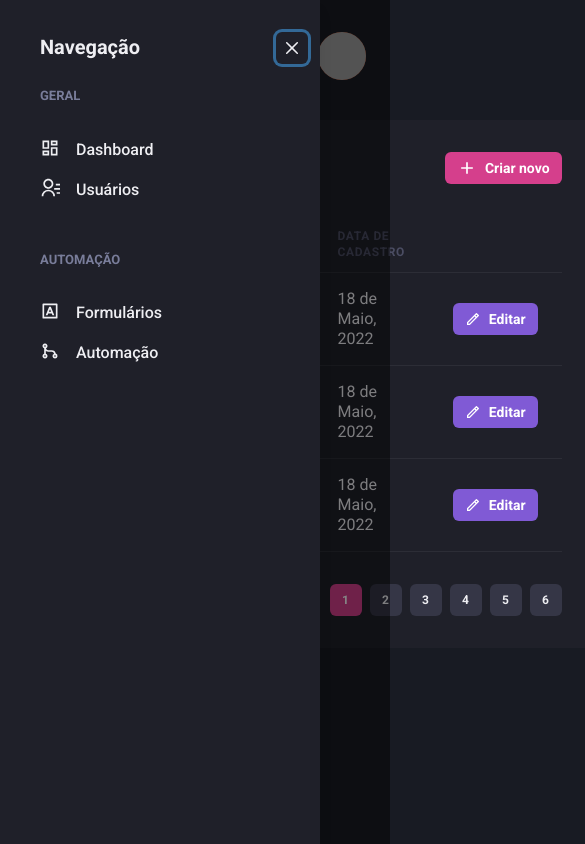
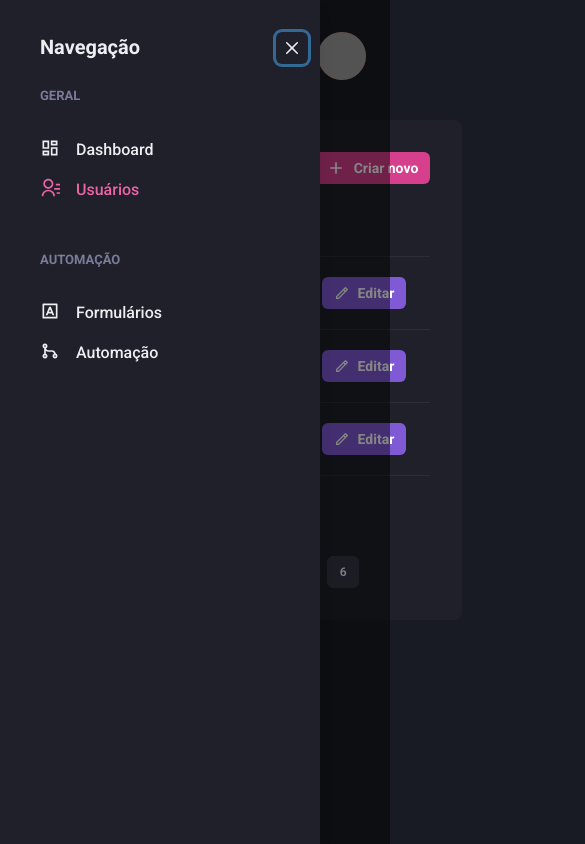
Before and after one commit to dfilastro/RocketSeat-Ignite, a Next.js app in the folder ReactJS/Chapter IV/dashgo/: page /users in a window 390 px wide. Both pictures are taken after a click on the button "Open navigation". Shown: the whole page, 585 px wide, since content can reach past the window. Built offline with nearby package versions, Linux system fonts and the light colour scheme; grey boxes are pictures that could not be loaded; a web font is replaced by a local one.

Commit message:
responsivity and pages` links implemented

```diff
--- /dev/null
+++ b/ReactJS/Chapter IV/dashgo/src/components/ActiveButton.tsx
@@ -0,0 +1,29 @@
+import Link, { LinkProps } from 'next/link';
+import { useRouter } from 'next/router';
+import { cloneElement, ReactElement } from 'react';
+
+interface ActiveLinkProps extends LinkProps {
+  children: ReactElement;
+  shouldMatchExactHref?: boolean;
+}
+
+export function ActiveLink({ children, shouldMatchExactHref, ...rest }: ActiveLinkProps) {
+  const { asPath } = useRouter(); //takes the current route, like .../users
+
+  let isActive = false;
+
+  if (shouldMatchExactHref && (asPath === rest.href || asPath === rest.as)) {
+    isActive = true;
+  }
+
+  if (
+    !shouldMatchExactHref &&
+    (asPath.startsWith(String(rest.href)) || asPath.startsWith(String(rest.as)))
+  ) {
+    isActive = true;
+  }
+
+  return (
+    <Link {...rest}>{cloneElement(children, { color: isActive ? 'pink.400' : 'gray.50' })}</Link>
+  );
+}
--- a/ReactJS/Chapter IV/dashgo/src/components/Pagination/index.tsx
+++ b/ReactJS/Chapter IV/dashgo/src/components/Pagination/index.tsx
@@ -3,7 +3,7 @@
 
 export function Pagination() {
   return (
-    <HStack spacing='6' mt='8' justify='space-between' align='center'>
+    <Stack direction={['column', 'row']} spacing='6' mt='8' justify='space-between' align='center'>
       <Box>
         <strong>0</strong> - <strong>10</strong> de <strong>100</strong>
       </Box>
@@ -15,6 +15,6 @@
         <PaginationItem number={5} />
         <PaginationItem number={6} />
       </HStack>
-    </HStack>
+    </Stack>
   );
 }
--- a/ReactJS/Chapter IV/dashgo/src/components/Sidebar/NavLink.tsx
+++ b/ReactJS/Chapter IV/dashgo/src/components/Sidebar/NavLink.tsx
@@ -1,19 +1,23 @@
-import { Icon, Link, Text, LinkProps as ChakraLinkProps } from '@chakra-ui/react';
+import { Icon, Link as ChakraLink, Text, LinkProps as ChakraLinkProps } from '@chakra-ui/react';
+import Link from 'next/link';
 import { ElementType } from 'react';
-import { RiDashboardLine } from 'react-icons/ri';
+import { ActiveLink } from '../ActiveButton';
 
 interface NavLinkProps extends ChakraLinkProps {
   icon: ElementType;
   children: string;
+  href: string;
 }
 
-export function NavLink({ icon, children, ...rest }: NavLinkProps) {
+export function NavLink({ icon, children, href, ...rest }: NavLinkProps) {
   return (
-    <Link display='flex' textAlign='center' {...rest}>
-      <Icon as={icon} fontSize='20' />
-      <Text ml='4' fontWeight='medium'>
-        {children}
-      </Text>
-    </Link>
+    <ActiveLink href={href} passHref>
+      <ChakraLink display='flex' textAlign='center' {...rest}>
+        <Icon as={icon} fontSize='20' />
+        <Text ml='4' fontWeight='medium'>
+          {children}
+        </Text>
+      </ChakraLink>
+    </ActiveLink>
   );
 }
--- a/ReactJS/Chapter IV/dashgo/src/components/Sidebar/SidebarNav.tsx
+++ b/ReactJS/Chapter IV/dashgo/src/components/Sidebar/SidebarNav.tsx
@@ -7,12 +7,20 @@
   return (
     <Stack spacing='12' align='flex-start'>
       <NavSection title='GERAL'>
-        <NavLink icon={RiDashboardLine}>Dashboard</NavLink>
-        <NavLink icon={RiContactsLine}>Usuários</NavLink>
+        <NavLink icon={RiDashboardLine} href='/dashboard'>
+          Dashboard
+        </NavLink>
+        <NavLink icon={RiContactsLine} href='/users'>
+          Usuários
+        </NavLink>
       </NavSection>
       <NavSection title='AUTOMAÇÃO'>
-        <NavLink icon={RiInputMethodLine}>Formulários</NavLink>
-        <NavLink icon={RiGitMergeLine}>Automação</NavLink>
+        <NavLink icon={RiInputMethodLine} href='/forms'>
+          Formulários
+        </NavLink>
+        <NavLink icon={RiGitMergeLine} href='/automation'>
+          Automação
+        </NavLink>
       </NavSection>
     </Stack>
   );
--- a/ReactJS/Chapter IV/dashgo/src/pages/dashboard.tsx
+++ b/ReactJS/Chapter IV/dashgo/src/pages/dashboard.tsx
@@ -67,14 +67,14 @@
         <Sidebar />
 
         <SimpleGrid flex='1' gap='4' minChildWidth='320px' alignContent='flex-start'>
-          <Box p='8' bg='gray.800' borderRadius={8} pb='4'>
+          <Box p={['6', '8']} bg='gray.800' borderRadius={8} pb='4'>
             <Text fontSize='lg' mb='4'>
               Inscritos da Semana
             </Text>
             <Chart options={options} series={series} type='area' height={160} />
           </Box>
 
-          <Box p='8' bg='gray.800' borderRadius={8} pb='4'>
+          <Box p={['6', '8']} bg='gray.800' borderRadius={8} pb='4'>
             <Text fontSize='lg' mb='4'>
               Taxa de Abertura
             </Text>
--- a/ReactJS/Chapter IV/dashgo/src/pages/users/index.tsx
+++ b/ReactJS/Chapter IV/dashgo/src/pages/users/index.tsx
@@ -12,13 +12,20 @@
   Thead,
   Tr,
   Text,
+  useBreakpointValue,
 } from '@chakra-ui/react';
+import Link from 'next/link';
 import { RiAddLine, RiPencilLine } from 'react-icons/ri';
 import { Header } from '../../components/Header';
 import { Pagination } from '../../components/Pagination';
 import { Sidebar } from '../../components/Sidebar';
 
 export default function UserList() {
+  const isWideVersion = useBreakpointValue({
+    base: false,
+    lg: true,
+  });
+
   return (
     <Box>
       <Header />
@@ -31,6 +38,8 @@
             <Heading size='lg' fontWeight='normal'>
               Usuários
             </Heading>
+
+            <Link href='/users/create' passHref>
               <Button
                 as='a'
                 size='sm'
@@ -40,22 +49,23 @@
               >
                 Criar novo
               </Button>
+            </Link>
           </Flex>
 
           <Table colorScheme='whiteAlpha'>
             <Thead>
               <Tr>
-                <Th px='6' color='gray.300' width='8'>
+                <Th px={['4', '4', '6']} color='gray.300' width='8'>
                   <Checkbox colorScheme='pink' />
                 </Th>
                 <Th>Usuário</Th>
-                <Th>Data de cadastro</Th>
+                {isWideVersion && <Th>Data de cadastro</Th>}
                 <Th w='8'></Th>
               </Tr>
             </Thead>
             <Tbody>
               <Tr>
-                <Td px='6'>
+                <Td px={['4', '4', '6']}>
                   <Checkbox colorScheme='pink' />
                 </Td>
                 <Td>
@@ -66,7 +76,7 @@
                     </Text>
                   </Box>
                 </Td>
-                <Td>18 de Maio, 2022</Td>
+                {isWideVersion && <Td>18 de Maio, 2022</Td>}
                 <Td>
                   <Button
                     as='a'
@@ -83,7 +93,7 @@
             </Tbody>
             <Tbody>
               <Tr>
-                <Td px='6'>
+                <Td px={['4', '4', '6']}>
                   <Checkbox colorScheme='pink' />
                 </Td>
                 <Td>
@@ -94,7 +104,7 @@
                     </Text>
                   </Box>
                 </Td>
-                <Td>18 de Maio, 2022</Td>
+                {isWideVersion && <Td>18 de Maio, 2022</Td>}
                 <Td>
                   <Button
                     as='a'
@@ -111,7 +121,7 @@
             </Tbody>
             <Tbody>
               <Tr>
-                <Td px='6'>
+                <Td px={['4', '4', '6']}>
                   <Checkbox colorScheme='pink' />
                 </Td>
                 <Td>
@@ -122,7 +132,7 @@
                     </Text>
                   </Box>
                 </Td>
-                <Td>18 de Maio, 2022</Td>
+                {isWideVersion && <Td>18 de Maio, 2022</Td>}
                 <Td>
                   <Button
                     as='a'
```
Also changed, not shown: ReactJS/Chapter IV/dashgo/src/pages/users/create.tsx (+7 -4 lines). Lines whose indentation alone changed are shown as unchanged.
